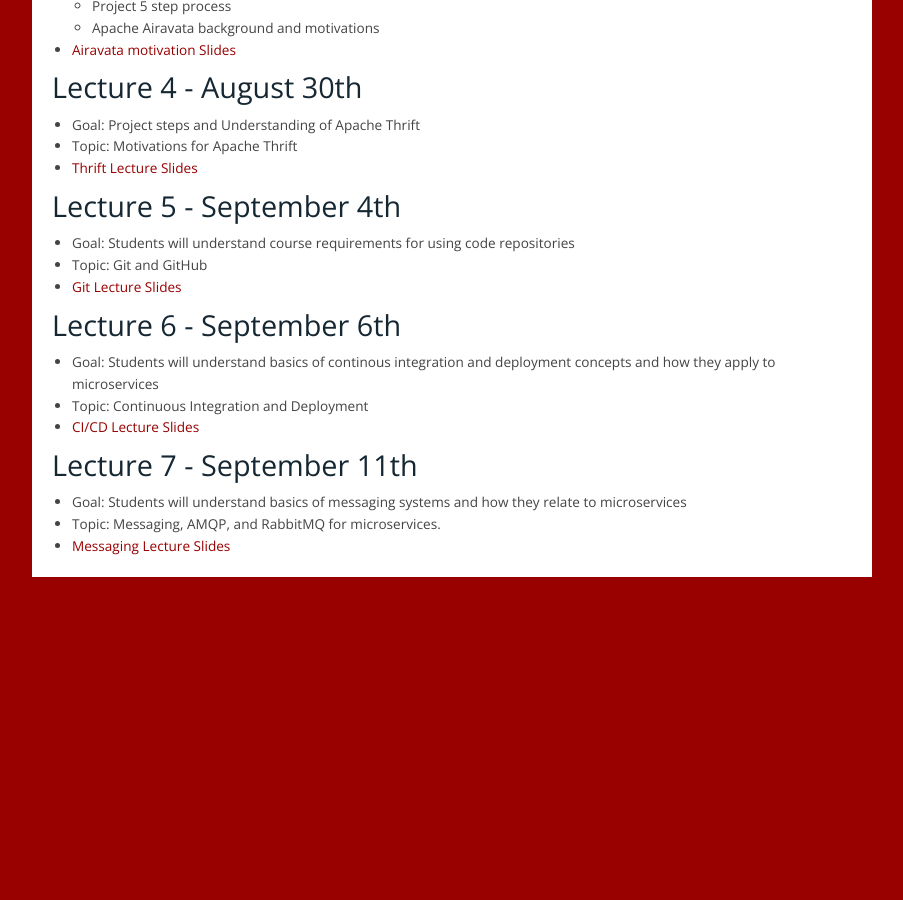
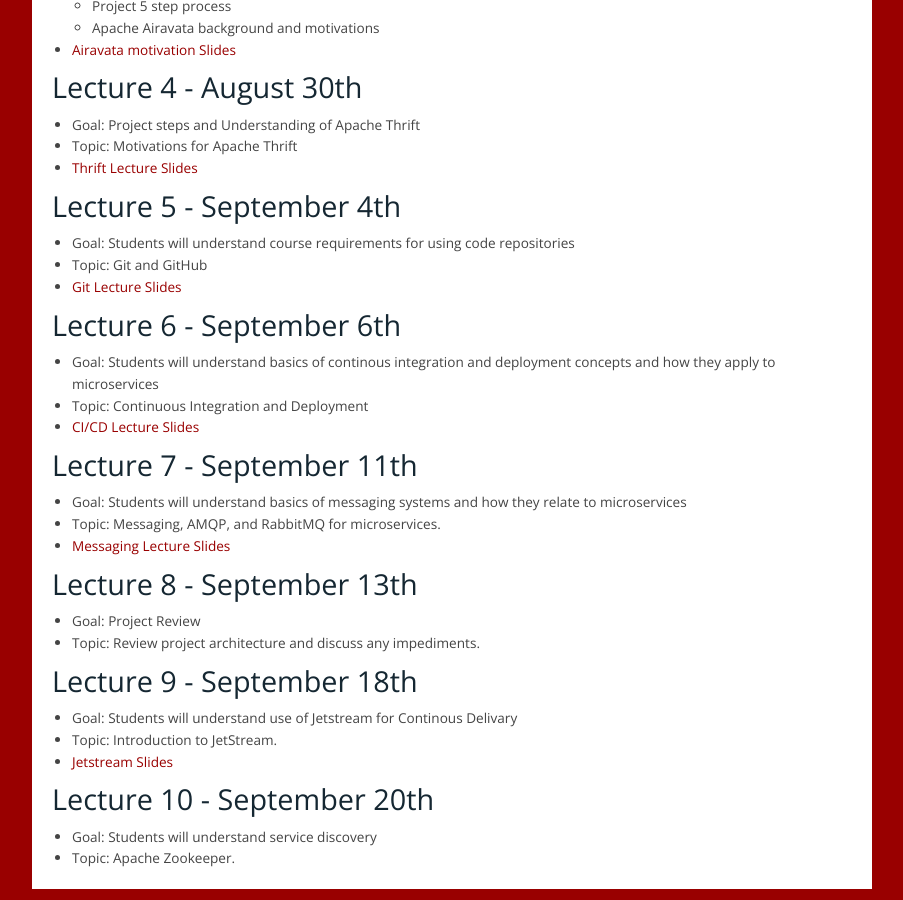
Before and after one commit to airavata-courses/airavata-courses.github.io, a Jekyll site: the page built from lectures.md, in a window 1280 px wide and 900 px high, scrolled down 595 px. Shown: the whole window, without its empty margins (258-1161 px from the left). Built offline with Jekyll 4.4.1, drawn with Linux system fonts in a browser that asks for light colours; our own code applies the rules of GitHub Pages for plain Markdown files; before the commit the page ends 1183 px from its top, so only the background shows below that.

Commit message:
Updating slides

```diff
--- a/lectures.md
+++ b/lectures.md
@@ -31,7 +31,6 @@
 
 * [Airavata motivation Slides]({{ site.url }}slides/SGA-Fall2018-Airavata-August28.pdf)
 
-
 ###  Lecture 4 - August 30th
 * Goal: Project steps and Understanding of Apache Thrift
 * Topic: Motivations for Apache Thrift
@@ -45,16 +44,27 @@
 ###  Lecture 6 - September 6th
 * Goal: Students will understand basics of continous integration and deployment concepts and how they apply to microservices
 * Topic: Continuous Integration and Deployment
-* [CI/CD Lecture Slides]({{ site.url }}slides/Fall2018-CICD.pptx)
+* [CI/CD Lecture Slides]({{ site.url }}slides/Fall2018-CICD.pdf)
 
 ###  Lecture 7 - September 11th
 * Goal: Students will understand basics of messaging systems and how they relate to microservices
 * Topic: Messaging, AMQP, and RabbitMQ for microservices.
-* [Messaging Lecture Slides]({{ site.url }}slides/Fall2018-MessagingAndMicroservices.pptx)
+* [Messaging Lecture Slides]({{ site.url }}slides/Fall2018-MessagingAndMicroservices.pdf)
+
+###  Lecture 8 - September 13th
+* Goal: Project Review
+* Topic: Review project architecture and discuss any impediments.
+
+###  Lecture 9 - September 18th
+* Goal: Students will understand use of Jetstream for Continous Delivary
+* Topic: Introduction to JetStream.
+* [Jetstream Slides]({{ site.url }}slides/171024-Jetstream-GWArchClass.pdf)
+
+###  Lecture 10 - September 20th
+* Goal: Students will understand service discovery
+* Topic: Apache Zookeeper.
 
 <!--
-
-
 
 ###  Lecture 5 - September 5th
 * Goal: students will understand the basics of continuous integration and deployment
```
Also changed, not shown: 3 other files.
